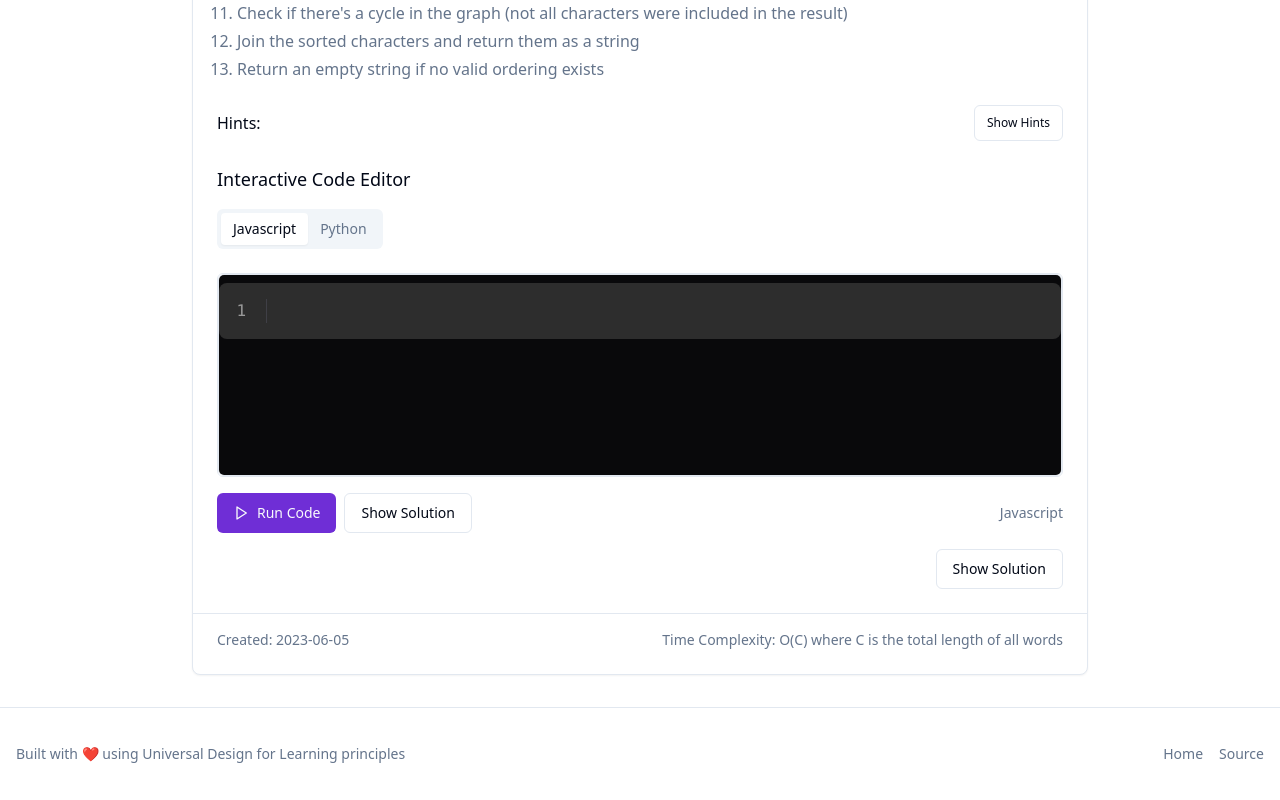
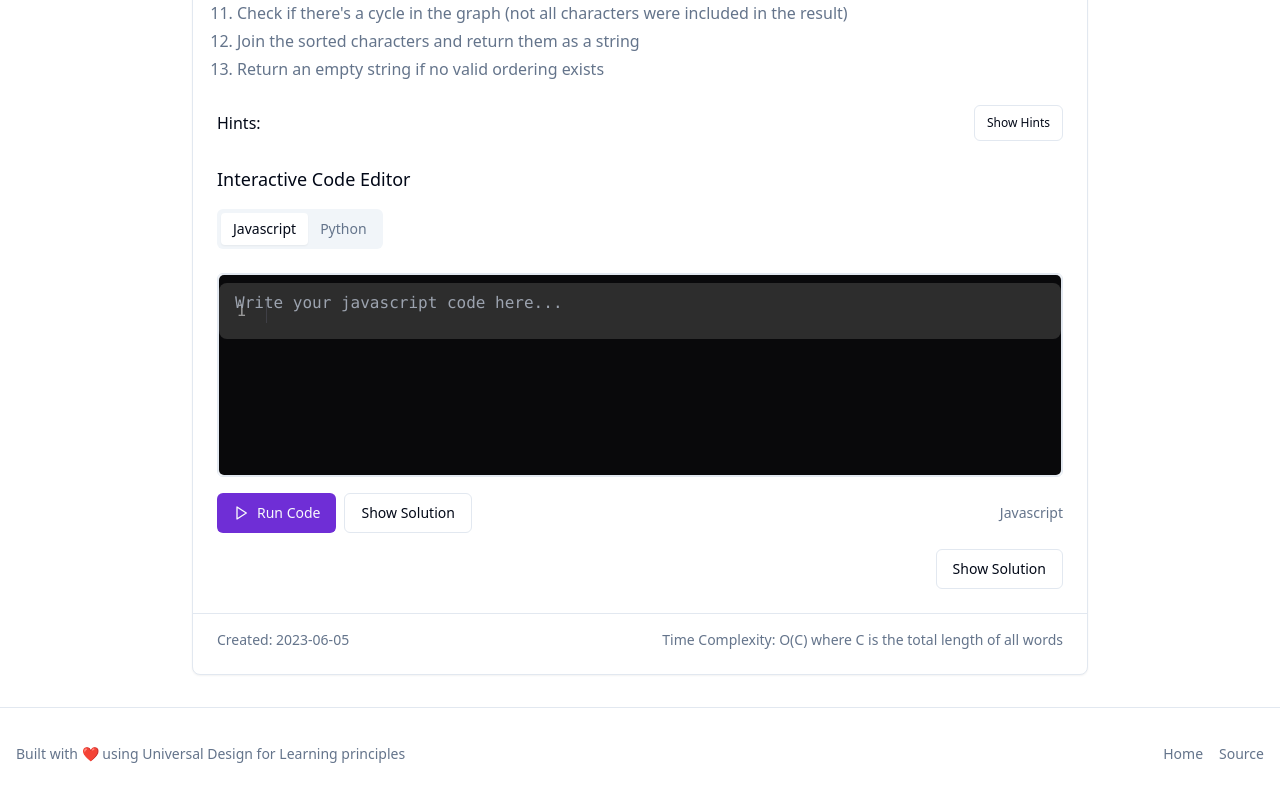
Before and after one commit to Mrbrianojee/code-canvas-udl-quest, a React (Vite) app: page /challenge/alien-dictionary in a window 1280 px wide. Shown: the part 1249-2049 px from the top of the page. Built offline with nearby package versions, Linux system fonts and the light colour scheme.

Commit message:
Fix: Cursor visibility in code editor
The cursor in the code editor was not visible. This commit fixes the issue.

```diff
--- a/src/components/CodeEditorPane.tsx
+++ b/src/components/CodeEditorPane.tsx
@@ -57,7 +57,7 @@ const CodeEditorPane: React.FC<CodeEditorPaneProps> = ({
           value={code}
           onChange={handleCodeChange}
           onKeyDown={handleKeyDown}
-          className="absolute inset-0 w-full h-full p-4 resize-none bg-transparent text-white opacity-0 z-10"
+          className="absolute inset-0 w-full h-full p-4 resize-none bg-transparent text-transparent caret-white z-10"
           style={{
             caretColor: "white",
             fontFamily: "'Fira Code', 'Menlo', monospace",
--- a/src/index.css
+++ b/src/index.css
@@ -1,3 +1,4 @@
+
 @tailwind base;
 @tailwind components;
 @tailwind utilities;
@@ -115,16 +116,15 @@
     font-family: 'Fira Code', 'Menlo', monospace;
   }
 
-  /* Ensure the textarea in the code editor works properly */
+  /* Ensure the textarea in the code editor works properly with visible cursor */
   .editor-container textarea {
     font-family: 'Fira Code', 'Menlo', monospace;
     font-size: 0.875rem;
     line-height: 1.5;
     tab-size: 2;
     letter-spacing: normal;
-    opacity: 0;
-    color: white;
-    caret-color: white;
+    color: transparent !important;
+    caret-color: white !important;
   }
 
   /* Custom styling for line numbers */
```
